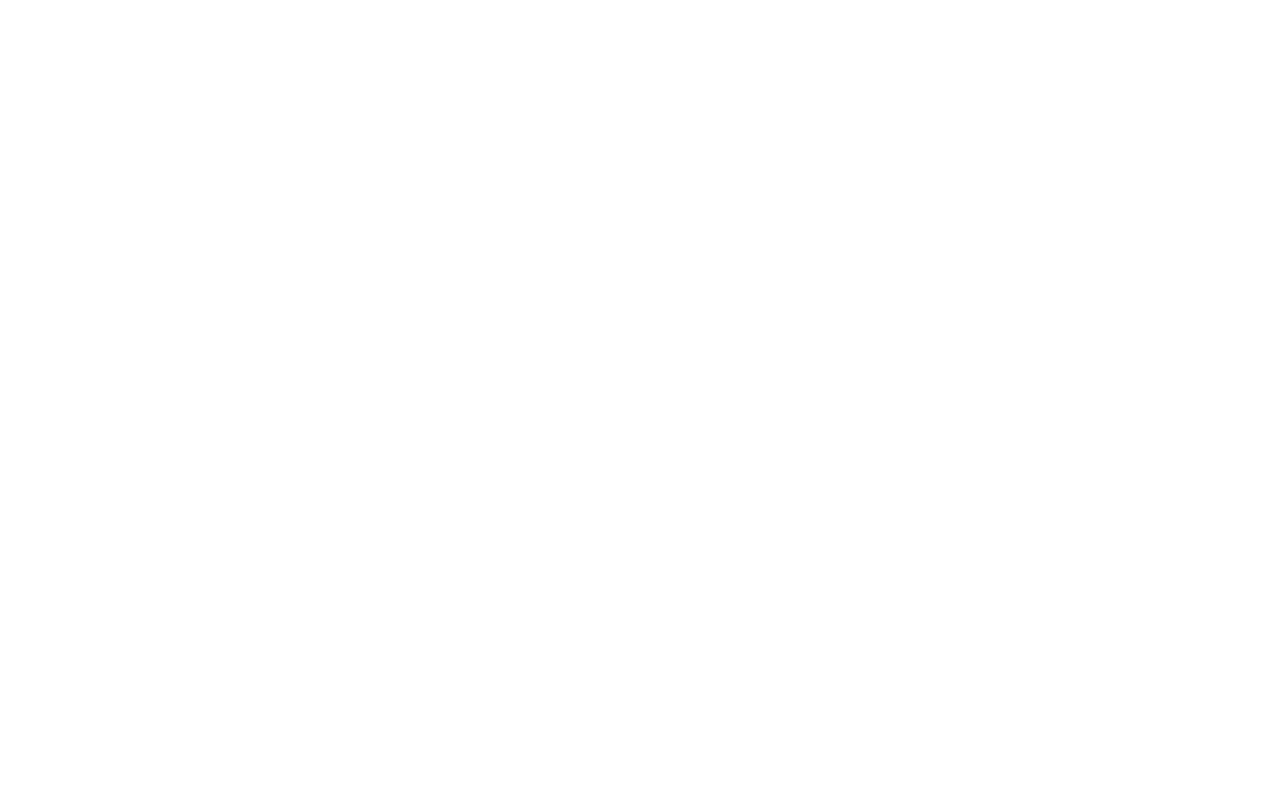
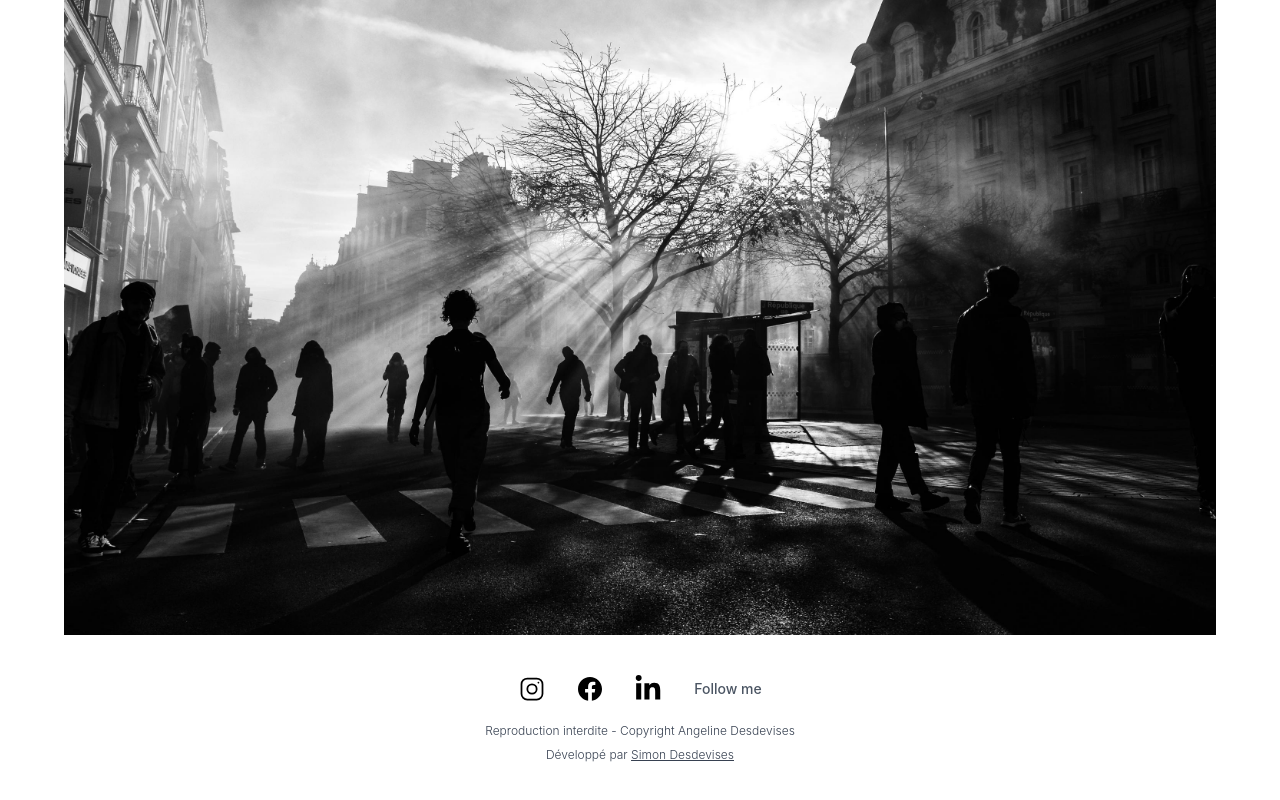
Before and after one commit to PolySim/portfolio-photo-angeline-desdevises, a React (Vite) app in the folder frontend/: page / in a window 1280 px wide. Shown: the part 418-1218 px from the top of the page. Before the commit the page ends 800 px from the top, so only its background shows below. Built offline with nearby package versions, Linux system fonts and the light colour scheme; no server answers; a web font is replaced by a local one.

Commit message:
Homepage

```diff
--- a/frontend/src/features/App.tsx
+++ b/frontend/src/features/App.tsx
@@ -2,6 +2,8 @@
 import { Route, Routes } from "react-router-dom";
 import { useReport } from "@/store/reportStore.ts";
 import { useEffect } from "react";
+import Home from "@/features/Home/Home.tsx";
+import Footer from "@/features/Footer/Footer.tsx";
 
 function App() {
   const initReports = useReport((state) => state.initReports);
@@ -14,8 +16,9 @@
     <>
       <Header />
       <Routes>
-        <Route path="*" element={<div />} />
+        <Route path="*" element={<Home />} />
       </Routes>
+      <Footer />
     </>
   );
 }
--- /dev/null
+++ b/frontend/src/features/Footer/Footer.tsx
@@ -0,0 +1,25 @@
+import React from "react";
+import SocialNetwork from "@/features/SocialNetwork/SocialNetwork.tsx";
+
+const Footer: React.FC = () => {
+  return (
+    <>
+      <SocialNetwork className="mt-10" />
+      <footer className="flex flex-col justify-center items-center w-full pb-20 mt-5 text-xs font-light text-gray-700">
+        <p>Reproduction interdite - Copyright Angeline Desdevises</p>
+        <p className="mt-2">
+          Développé par{" "}
+          <a
+            href="https://www.simondesdevises.com"
+            target="_blank"
+            className="underline"
+          >
+            Simon Desdevises
+          </a>
+        </p>
+      </footer>
+    </>
+  );
+};
+
+export default Footer;
--- a/frontend/src/features/Header/Header.tsx
+++ b/frontend/src/features/Header/Header.tsx
@@ -2,6 +2,7 @@
 import { useNavigate } from "react-router-dom";
 import PhoneMenu from "@/features/Header/PhoneMenu.tsx";
 import NavBar from "@/features/Header/NavBar.tsx";
+import SocialNetwork from "@/features/SocialNetwork/SocialNetwork.tsx";
 
 const Header: React.FC = () => {
   const navigate = useNavigate();
@@ -18,6 +19,7 @@
         <PhoneMenu />
       </div>
       <NavBar />
+      <SocialNetwork className="hidden md:flex mt-10 mb-10" />
     </>
   );
 };
--- /dev/null
+++ b/frontend/src/features/Home/Home.tsx
@@ -0,0 +1,12 @@
+import React from "react";
+import HomeImg from "@/assets/home.jpg";
+
+const Home: React.FC = () => {
+  return (
+    <div className="w-screen max-w-6xl mx-auto mt-5 md:mt-10">
+      <img src={HomeImg} alt="Home page image" />
+    </div>
+  );
+};
+
+export default Home;
--- /dev/null
+++ b/frontend/src/features/SocialNetwork/SocialNetwork.tsx
@@ -0,0 +1,75 @@
+import React from "react";
+import { cn } from "@/lib/utils.ts";
+
+type SocialNetworkProps = {
+  className?: string;
+};
+
+const SocialNetwork: React.FC<SocialNetworkProps> = ({ className }) => {
+  return (
+    <div className={cn(`flex justify-center items-center gap-8 ${className}`)}>
+      <a
+        href="https://www.instagram.com/angeline_desdevises/?hl=fr"
+        target="_blank"
+        className="hover:text-customblue-300 hover:-rotate-[20deg] transition duration-200"
+      >
+        <svg
+          strokeWidth="1.5"
+          viewBox="0 0 24 24"
+          fill="none"
+          xmlns="http://www.w3.org/2000/svg"
+          className="w-7 h-7"
+        >
+          <path
+            d="M12 16C14.2091 16 16 14.2091 16 12C16 9.79086 14.2091 8 12 8C9.79086 8 8 9.79086 8 12C8 14.2091 9.79086 16 12 16Z"
+            stroke="currentColor"
+            strokeLinecap="round"
+            strokeLinejoin="round"
+          />
+          <path
+            d="M3 16V8C3 5.23858 5.23858 3 8 3H16C18.7614 3 21 5.23858 21 8V16C21 18.7614 18.7614 21 16 21H8C5.23858 21 3 18.7614 3 16Z"
+            stroke="currentColor"
+            strokeWidth="1.5"
+          />
+          <path
+            d="M17.5 6.51L17.51 6.49889"
+            stroke="currentColor"
+            strokeLinecap="round"
+            strokeLinejoin="round"
+          />
+        </svg>
+      </a>
+      <a
+        href="https://www.facebook.com/angeline.desdevises"
+        target="_blank"
+        className="hover:text-customblue-300 hover:-rotate-[20deg] transition duration-200"
+      >
+        <svg
+          viewBox="0 0 32 32"
+          fill="currentColor"
+          xmlns="http://www.w3.org/2000/svg"
+          className="w-6 h-6"
+        >
+          <path d="m32 16c0-8.839-7.167-16-16-16-8.839 0-16 7.161-16 16 0 7.984 5.849 14.604 13.5 15.803v-11.177h-4.063v-4.625h4.063v-3.527c0-4.009 2.385-6.223 6.041-6.223 1.751 0 3.584.312 3.584.312v3.937h-2.021c-1.984 0-2.604 1.235-2.604 2.5v3h4.437l-.713 4.625h-3.724v11.177c7.645-1.199 13.5-7.819 13.5-15.803z" />
+        </svg>
+      </a>
+      <a
+        href="https://www.linkedin.com/in/ang%C3%A9line-desdevises-942436199/?originalSubdomain=fr"
+        target="_blank"
+        className="hover:text-customblue-300 hover:-rotate-[20deg] transition duration-200"
+      >
+        <svg
+          viewBox="0 0 448 512"
+          className="w-7 h-7"
+          fill="currentColor"
+          xmlns="http://www.w3.org/2000/svg"
+        >
+          <path d="m100.28 448h-92.88v-299.1h92.88zm-46.49-339.9c-29.7 0-53.79-24.6-53.79-54.3a53.79 53.79 0 0 1 107.58 0c0 29.7-24.1 54.3-53.79 54.3zm394.11 339.9h-92.68v-145.6c0-34.7-.7-79.2-48.29-79.2-48.29 0-55.69 37.7-55.69 76.7v148.1h-92.78v-299.1h89.08v40.8h1.3c12.4-23.5 42.69-48.3 87.88-48.3 94 0 111.28 61.9 111.28 142.3v164.3z" />
+        </svg>
+      </a>
+      <p className="text-lg text-gray-600 text-sm font-medium">Follow me</p>
+    </div>
+  );
+};
+
+export default SocialNetwork;
```
Also changed, not shown: frontend/src/assets/home.jpg (added).
